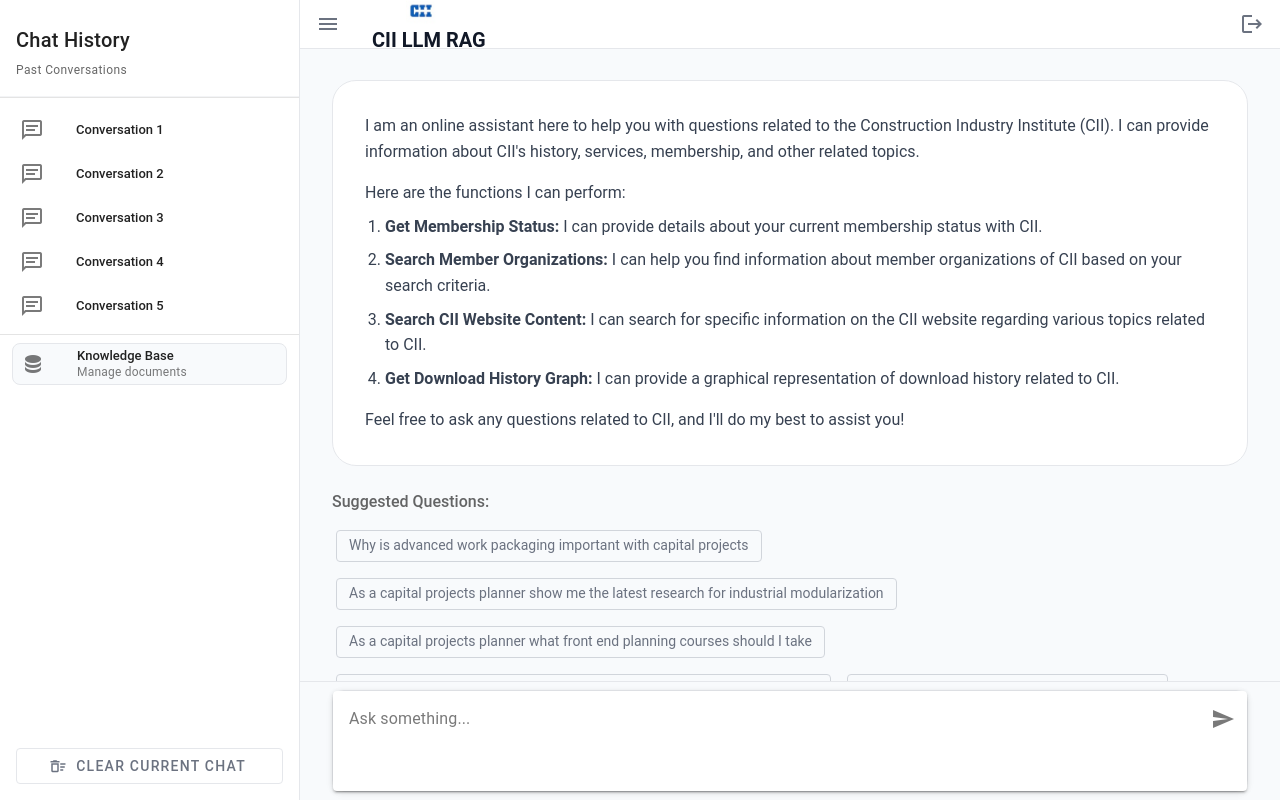
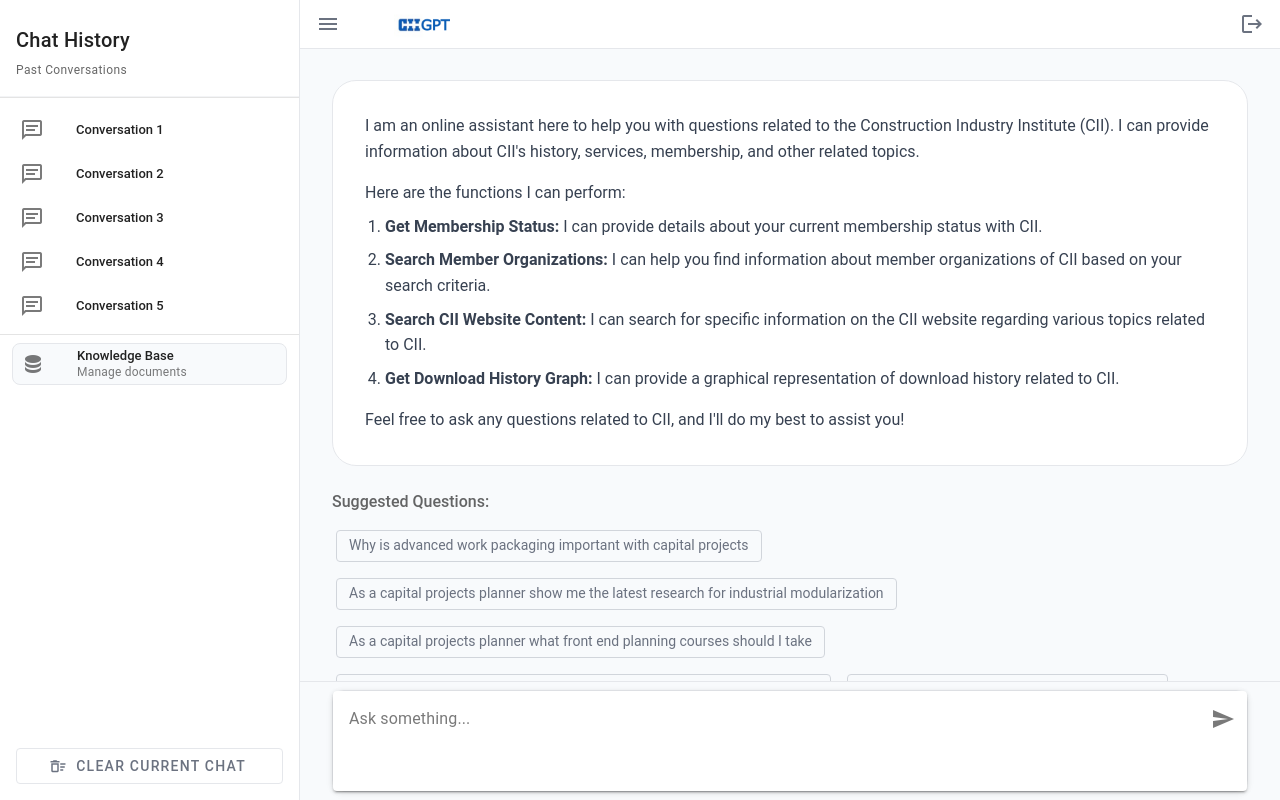
Before and after one commit to cii-llm/rag-frontend, a Vue app: page / in a window 1280 px wide. Built offline with nearby package versions, Linux system fonts and the light colour scheme.

Commit message:
Logo update

```diff
--- a/src/views/ChatView.vue
+++ b/src/views/ChatView.vue
@@ -50,6 +50,7 @@
       <v-app-bar class="app-bar" elevation="0" density="compact">
         <v-app-bar-nav-icon @click="drawerOpen = !drawerOpen" class="nav-icon"></v-app-bar-nav-icon>
         <v-app-bar-title class="app-title">
+        <div class="d-flex align-center">
           <!-- Add CII Logo -->
           <v-img
               src="/logo.png"
@@ -57,9 +58,10 @@
               max-height="32"
               max-width="100"
               contain
-            class="mr-4"
+              class="mr-3"
           ></v-img>
-        {{ appTitle }}
+          <span class="app-name">{{ appTitle }}</span>
+        </div>
         </v-app-bar-title>
         <v-spacer></v-spacer>
 
@@ -174,7 +176,7 @@
     import { useChatStore } from '@/store/chat';
 
     // Access the environment variable for the app bar title
-    const appTitle = import.meta.env.VITE_APP_TITLE || 'RAG Chat';
+    const appTitle = import.meta.env.VITE_APP_TITLE || 'GPT';
 
     const chatStore = useChatStore();
     const messageContainerRef = ref(null);
@@ -305,6 +307,13 @@
       font-weight: 600 !important;
     }
 
+    .app-name {
+      font-size: 1.25rem;
+      font-weight: 700;
+      color: #164f9a;
+      letter-spacing: 0.025em;
+    }
+
     .nav-icon {
       color: #6b7280 !important;
     }
```
Also changed, not shown: public/logo.png, 1 other file (tests, documents, lock files or other folders). Lines whose indentation alone changed are shown as unchanged.
